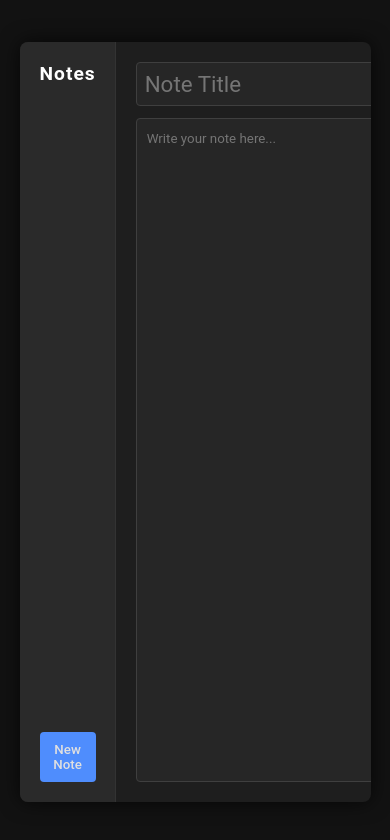
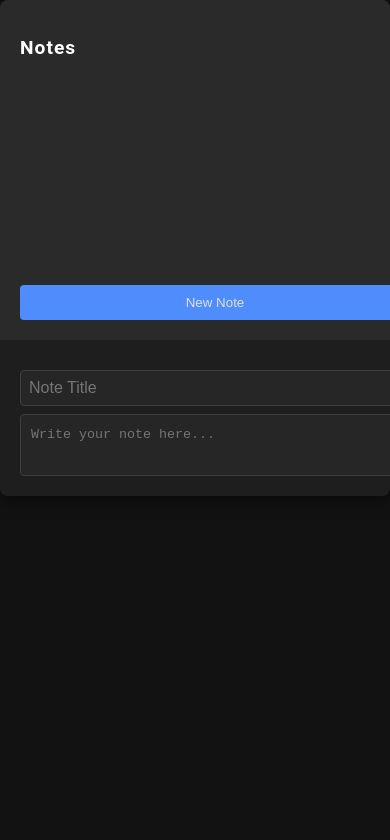
Before and after one commit to hihumanzone/Realtime-notes, a website: page public/index.html in a window 390 px wide. Drawn offline with nearby package versions, Linux system fonts and the light colour scheme; no server answers.

Commit message:
Update style.css

```diff
--- a/public/style.css
+++ b/public/style.css
@@ -1,30 +1,24 @@
-/* style.css - Modern Minimalist Dark Theme */
+/* style.css - Responsive Minimalist Dark Theme */
 
-* {
-  box-sizing: border-box;
+/* Use a more mobile-friendly font size and spacing */
+html, body {
   margin: 0;
   padding: 0;
-  font-family: "Roboto", sans-serif;
-}
-
-html, body {
   width: 100%;
   height: 100%;
+  font-family: "Roboto", sans-serif;
   background-color: #121212;
   color: #E0E0E0;
 }
 
-body {
+/* Container for sidebar and main content */
+.container {
   display: flex;
-  align-items: center;
-  justify-content: center;
-}
-
-.container {
-  width: 90%;
+  flex-direction: row;
   max-width: 1200px;
-  height: 90vh;
-  display: flex;
+  width: 100%;
+  height: 100%;
+  margin: 0 auto;
   border-radius: 8px;
   background-color: #1E1E1E;
   overflow: hidden;
@@ -33,7 +27,7 @@ body {
 
 /* Sidebar */
 #sidebar {
-  width: 300px;
+  flex: 0 0 300px;
   background-color: #2A2A2A;
   padding: 20px;
   box-shadow: inset -1px 0 0 #333;
@@ -41,6 +35,7 @@ body {
   flex-direction: column;
 }
 
+/* Sidebar Heading */
 #sidebar h2 {
   margin-bottom: 16px;
   font-size: 1.2rem;
@@ -48,18 +43,21 @@ body {
   color: #fff;
 }
 
+/* Note List */
 #note-list {
-  list-style: none;
+  list-style-type: none;
   flex: 1;
   overflow-y: auto;
   margin-bottom: 16px;
+  padding: 0; /* Avoid default padding in some browsers */
 }
 
+/* Note Items in Sidebar */
 #note-list li {
   padding: 10px;
   margin-bottom: 6px;
+  background-color: #3F3F3F;
   border-radius: 4px;
-  background-color: #3F3F3F;
   color: #E0E0E0;
   cursor: pointer;
   display: flex;
@@ -72,6 +70,7 @@ body {
   background-color: #5A5A5A;
 }
 
+/* Active Note Highlight */
 #note-list li.active {
   background-color: #616161;
 }
@@ -92,6 +91,7 @@ body {
   background-color: #757575;
 }
 
+/* New Note Button */
 #new-note {
   padding: 10px;
   border: none;
@@ -107,7 +107,7 @@ body {
   background: #3B75DA;
 }
 
-/* Main Content */
+/* Main Content Area */
 #main-content {
   flex: 1;
   display: flex;
@@ -115,8 +115,9 @@ body {
   padding: 20px;
 }
 
+/* Note Title Input */
 #note-title {
-  font-size: 1.4rem;
+  font-size: 1.2rem;
   margin-bottom: 12px;
   padding: 8px;
   background-color: #262626;
@@ -130,6 +131,7 @@ body {
   border-color: #4F8DFD;
 }
 
+/* Note Content Textarea */
 #note-content {
   flex: 1;
   resize: none;
@@ -150,16 +152,45 @@ body {
 ::-webkit-scrollbar {
   width: 8px;
 }
-
 ::-webkit-scrollbar-track {
   background-color: #2A2A2A;
 }
-
 ::-webkit-scrollbar-thumb {
   background-color: #4F4F4F;
   border-radius: 4px;
 }
-
 ::-webkit-scrollbar-thumb:hover {
   background-color: #5F5F5F;
 }
+
+/* Mobile-Friendly Adjustments (for small screens) */
+@media (max-width: 650px) {
+  /* Stack sidebar on top for smaller devices */
+  .container {
+    flex-direction: column;
+    height: auto; /* Let the container's height adjust to content */
+  }
+
+  #sidebar {
+    width: 100%;
+    box-shadow: none;
+    border-radius: 0;
+  }
+
+  #main-content {
+    width: 100%;
+    flex: none; /* Allow content to size naturally on small screens */
+    border-radius: 0;
+    margin-top: 10px; /* Some spacing between sidebar and content */
+  }
+
+  #note-title {
+    font-size: 1rem;
+    margin-bottom: 8px;
+  }
+
+  #new-note {
+    width: 100%;
+    margin-top: 10px;
+  }
+}
```
